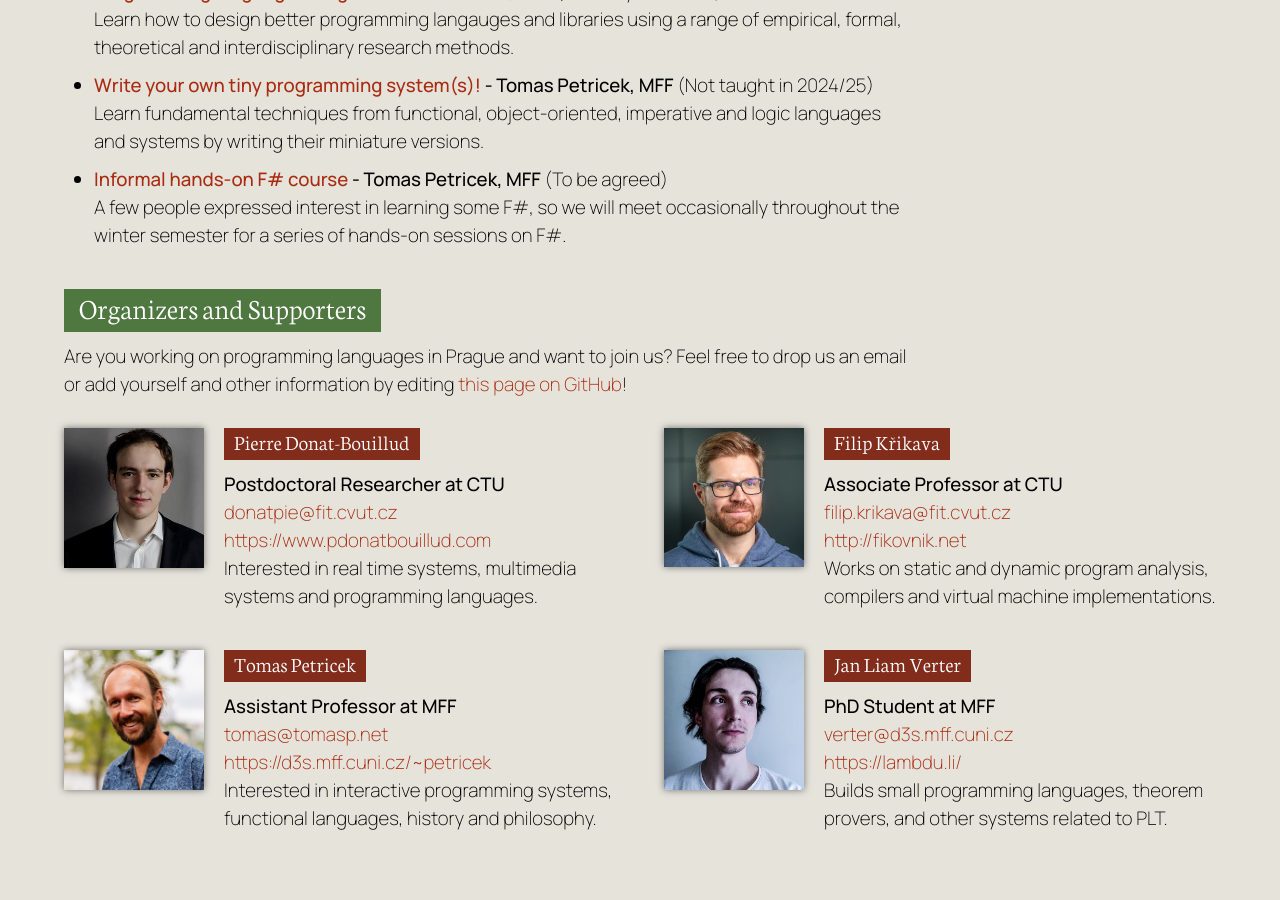
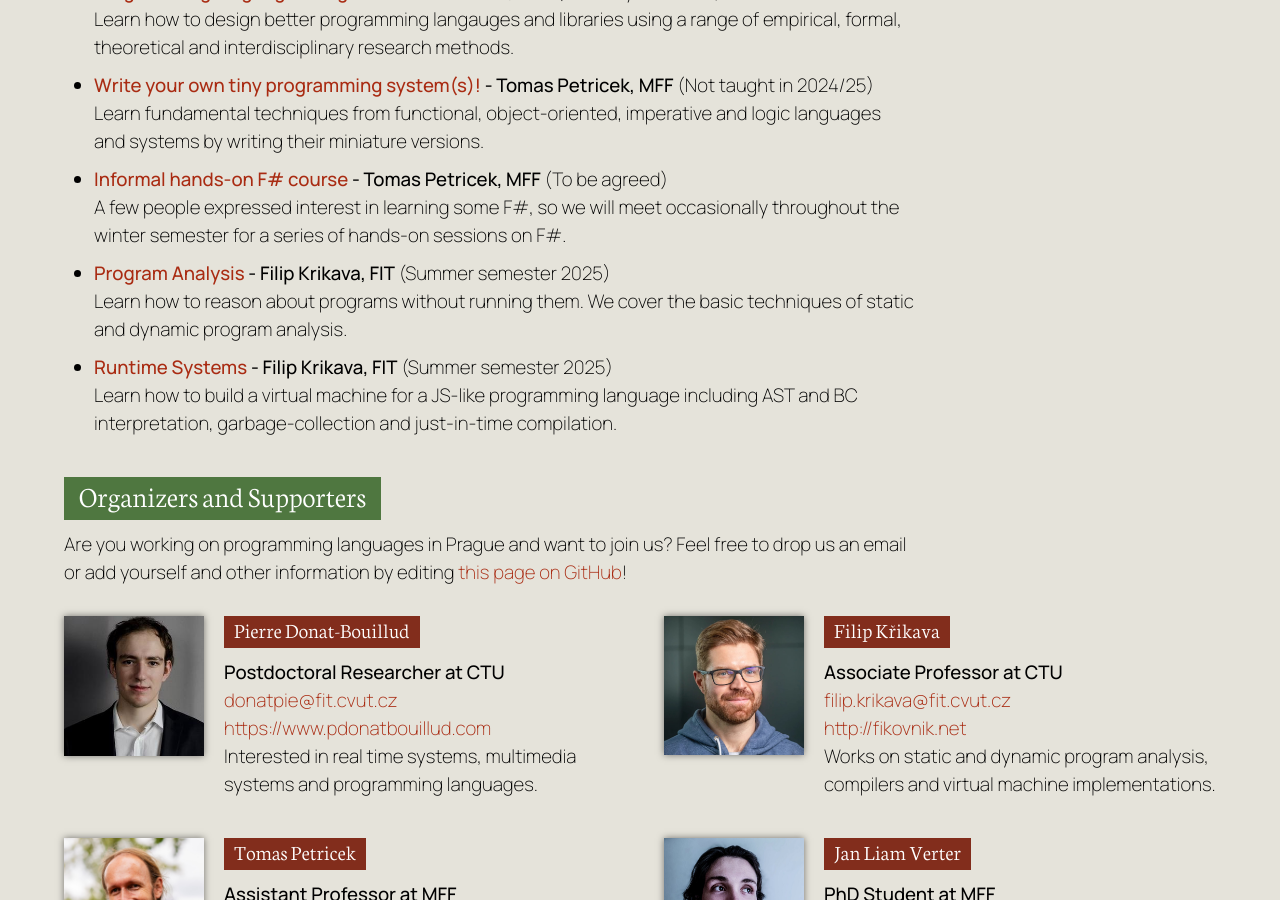
Before and after one commit to prgprg-org/prgprg-org.github.io, a Jekyll site: the page built from index.html, in a window 1280 px wide and 900 px high, scrolled down 1935 px. Built offline with Jekyll 4.4.1, drawn with Linux system fonts in a browser that asks for light colours.

Commit message:
Update courses.yml
Add Filip's courses

```diff
--- a/_data/courses.yml
+++ b/_data/courses.yml
@@ -15,3 +15,15 @@
   lecturer: Tomas Petricek, MFF
   link: https://forms.gle/exXgjDi6Gv5GPy5Z6
   label: A few people expressed interest in learning some F#, so we will meet occasionally throughout the winter semester for a series of hands-on sessions on F#.
+
+- title: Program Analysis
+  schedule: Summer semester 2025
+  lecturer: Filip Krikava, FIT
+  link: https://courses.fit.cvut.cz/NI-APR/index.html
+  label: Learn how to reason about programs without running them. We cover the basic techniques of static and dynamic program analysis.
+
+- title: Runtime Systems
+  schedule: Summer semester 2025
+  lecturer: Filip Krikava, FIT
+  link: https://courses.fit.cvut.cz/NI-RUN/index.html
+  label: Learn how to build a virtual machine for a JS-like programming language including AST and BC interpretation, garbage-collection and just-in-time compilation.
```
